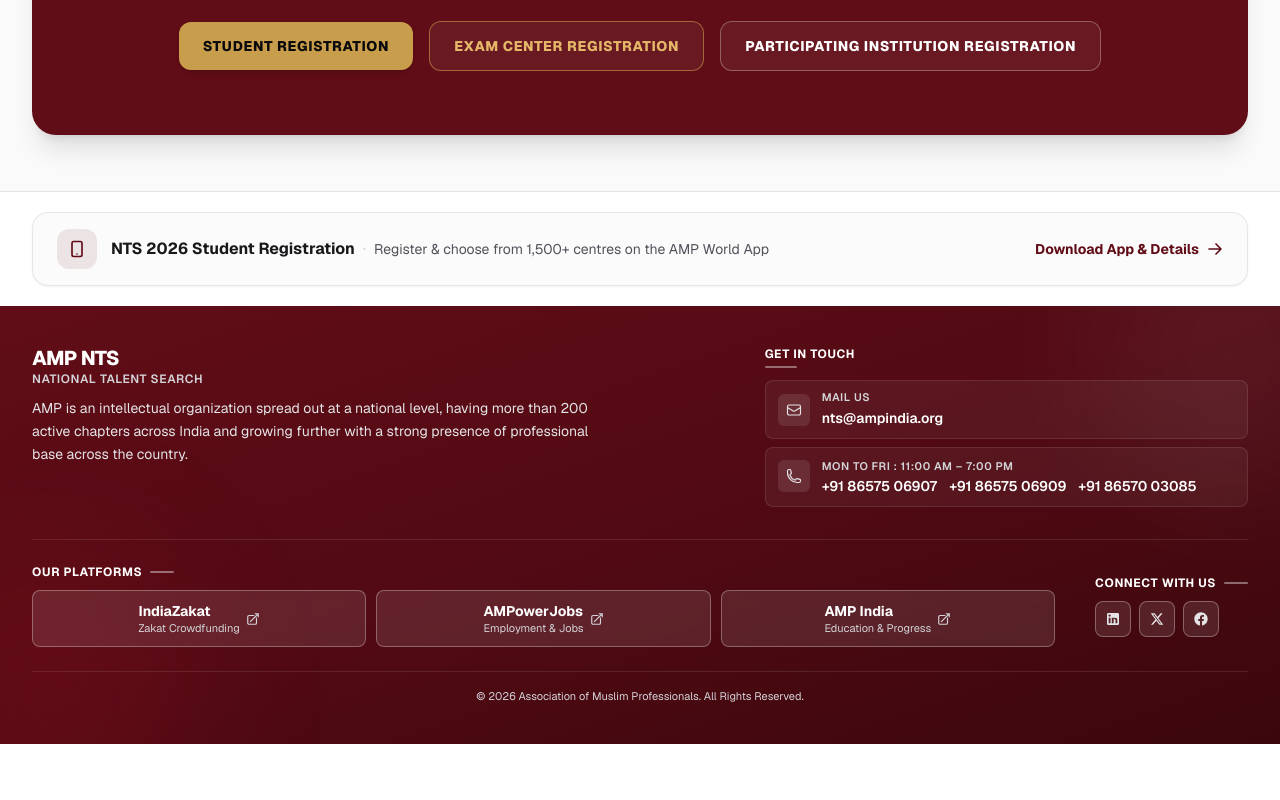
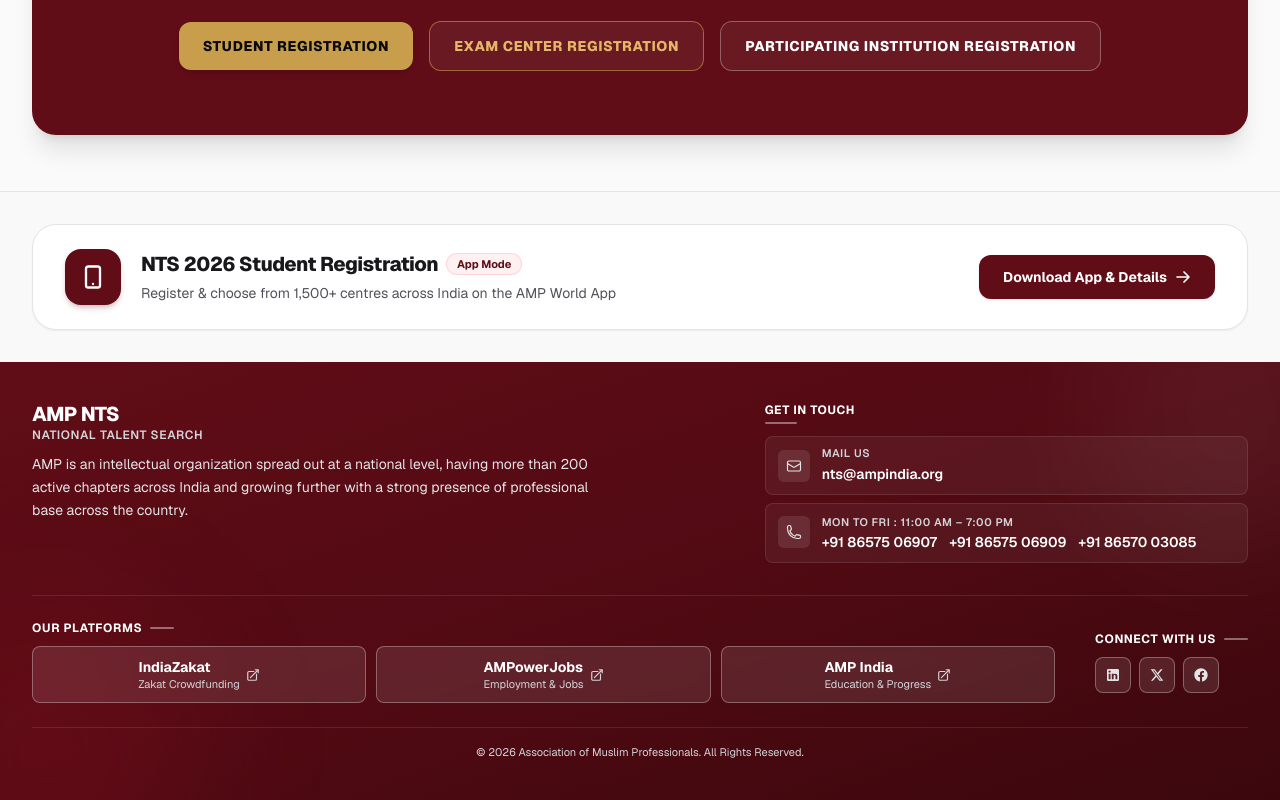
Before and after one commit to ansariafzal-ka/AMP-World-NTS-Web-Application-, a Next.js app: page / in a window 1280 px wide. Shown: the part 6579-7379 px from the top of the page. Before the commit the page ends 7323 px from the top, so only its background shows below. Built offline with nearby package versions, Linux system fonts and the light colour scheme.

Commit message:
Redesign pre-footer AMP World App callout banner to be large and prominent

```diff
--- a/src/components/layout/footer.tsx
+++ b/src/components/layout/footer.tsx
@@ -70,47 +70,41 @@
     <>
       {/* Subtle Pre-Footer Callout Strip Redirecting to AMP_World_App (Hidden on /AMP_World_App) */}
       {!isAppPage && (
-        <aside aria-label="AMP World App Download" className="border-t border-zinc-200 bg-white py-4 sm:py-5">
+        <aside aria-label="AMP World App Download" className="border-t border-zinc-200 bg-zinc-50/70 py-6 sm:py-8">
           <div className="mx-auto max-w-7xl px-4 sm:px-6 lg:px-8">
             <Link
               href="/AMP_World_App"
-              className="group flex flex-col sm:flex-row sm:items-center justify-between gap-3 sm:gap-4 rounded-2xl border border-zinc-200/90 bg-zinc-50/80 hover:bg-[#FBF2F3]/50 px-4 sm:px-6 py-3.5 sm:py-4 transition-all duration-200 hover:border-[#610D17]/30 shadow-xs hover:shadow-sm"
+              className="group relative flex flex-col md:flex-row md:items-center justify-between gap-5 sm:gap-6 rounded-2xl sm:rounded-3xl border border-zinc-200 bg-white hover:border-[#610D17]/40 px-5 sm:px-8 py-5 sm:py-6 shadow-xs hover:shadow-md transition-all duration-300"
             >
-              <div className="flex items-start sm:items-center gap-3 sm:gap-3.5 min-w-0">
-                <span className="flex h-9 w-9 sm:h-10 sm:w-10 shrink-0 items-center justify-center rounded-xl bg-[#610D17]/10 text-[#610D17] group-hover:scale-105 transition-transform mt-0.5 sm:mt-0">
-                  <svg className="w-4 h-4 sm:w-5 sm:h-5" fill="none" viewBox="0 0 24 24" stroke="currentColor" strokeWidth={2}>
+              <div className="flex items-center gap-4 sm:gap-5 min-w-0">
+                <span className="flex h-12 w-12 sm:h-14 sm:w-14 shrink-0 items-center justify-center rounded-2xl bg-[#610D17] text-white shadow-md shadow-[#610D17]/20 group-hover:scale-105 transition-transform duration-200">
+                  <svg className="w-6 h-6 sm:w-7 sm:h-7" fill="none" viewBox="0 0 24 24" stroke="currentColor" strokeWidth={2}>
                     <path strokeLinecap="round" strokeLinejoin="round" d="M12 18h.01M8 21h8a2 2 0 002-2V5a2 2 0 00-2-2H8a2 2 0 00-2 2v14a2 2 0 002 2z" />
                   </svg>
                 </span>
                 <div className="min-w-0">
-                  <div className="flex flex-wrap items-center gap-x-2 text-sm sm:text-base">
-                    <span className="font-bold text-zinc-900 group-hover:text-[#610D17] transition-colors">
+                  <div className="flex flex-wrap items-center gap-2">
+                    <span className="text-base sm:text-lg lg:text-xl font-extrabold text-zinc-900 group-hover:text-[#610D17] transition-colors tracking-tight">
                       NTS 2026 Student Registration
                     </span>
-                    <span className="hidden md:inline text-zinc-300">·</span>
-                    <span className="text-zinc-600 hidden md:inline text-xs sm:text-sm">
-                      Register &amp; choose from 1,500+ centres on the AMP World App
+                    <span className="inline-flex items-center rounded-full bg-rose-50 border border-rose-200/80 px-2.5 py-0.5 text-[11px] font-bold text-[#610D17]">
+                      App Mode
                     </span>
                   </div>
-                  <p className="text-xs text-zinc-500 md:hidden mt-0.5">
-                    Register &amp; choose exam centre on the AMP World App
+                  <p className="text-xs sm:text-sm text-zinc-600 font-normal mt-1 leading-relaxed">
+                    Register &amp; choose from 1,500+ centres across India on the AMP World App
                   </p>
-                  {/* Left-aligned link on mobile directly below description */}
-                  <div className="flex items-center gap-1.5 text-xs sm:text-sm font-bold text-[#610D17] mt-2 sm:hidden">
-                    <span>Download App &amp; Details</span>
-                    <svg className="w-4 h-4 transition-transform duration-200 group-hover:translate-x-0.5" fill="none" viewBox="0 0 24 24" stroke="currentColor" strokeWidth={2.5}>
-                      <path strokeLinecap="round" strokeLinejoin="round" d="M13.5 4.5L21 12m0 0l-7.5 7.5M21 12H3" />
-                    </svg>
-                  </div>
                 </div>
               </div>
 
-              {/* Desktop / Tablet link on the right */}
-              <div className="hidden sm:flex items-center justify-end gap-2 text-xs sm:text-sm font-bold text-[#610D17] shrink-0">
-                <span>Download App &amp; Details</span>
-                <svg className="w-4 h-4 transition-transform duration-200 group-hover:translate-x-1" fill="none" viewBox="0 0 24 24" stroke="currentColor" strokeWidth={2.5}>
-                  <path strokeLinecap="round" strokeLinejoin="round" d="M13.5 4.5L21 12m0 0l-7.5 7.5M21 12H3" />
-                </svg>
+              {/* Prominent Action Button */}
+              <div className="flex items-center justify-start md:justify-end shrink-0">
+                <span className="inline-flex items-center justify-center gap-2 rounded-xl bg-[#610D17] px-5 sm:px-6 py-3 text-xs sm:text-sm font-bold text-white shadow-sm transition-all duration-200 group-hover:bg-[#520A13] group-hover:shadow-md w-full md:w-auto text-center">
+                  <span>Download App &amp; Details</span>
+                  <svg className="w-4 h-4 transition-transform duration-200 group-hover:translate-x-1" fill="none" viewBox="0 0 24 24" stroke="currentColor" strokeWidth={2.5}>
+                    <path strokeLinecap="round" strokeLinejoin="round" d="M13.5 4.5L21 12m0 0l-7.5 7.5M21 12H3" />
+                  </svg>
+                </span>
               </div>
             </Link>
           </div>
```
